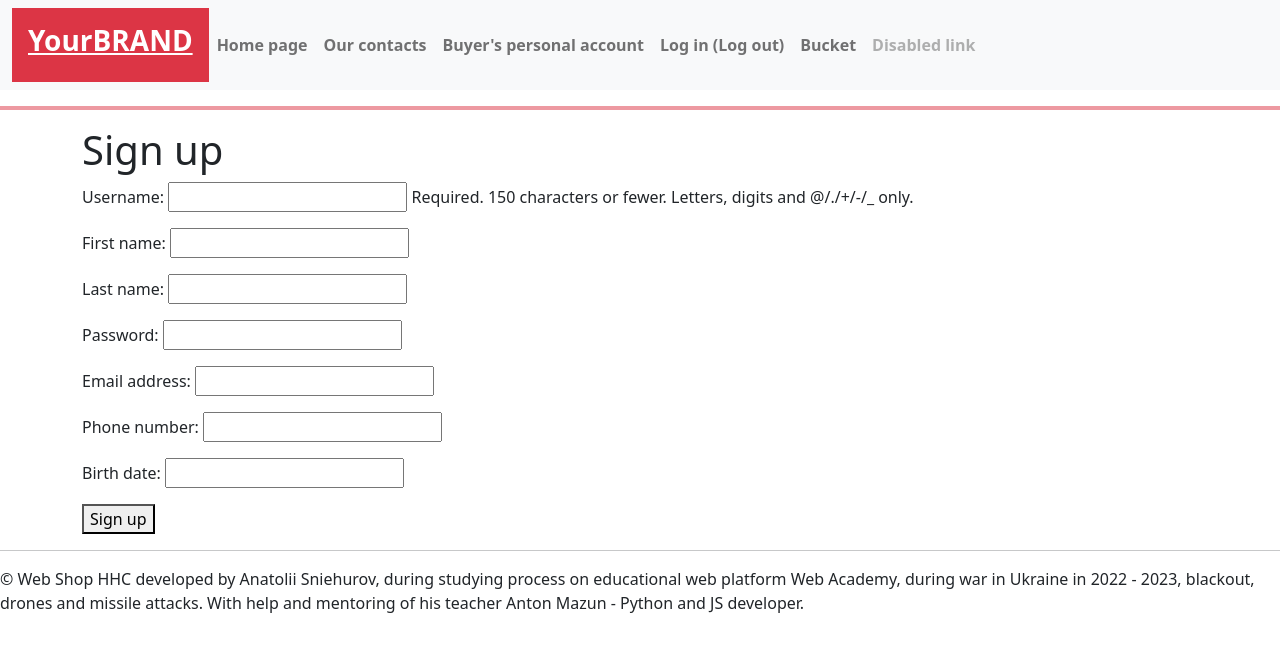
After one commit to AnatolySneg/web_shop_hhc, a Django app: page /signup/ in a window 1280 px wide. The commit adds this page. Shown: the top 652 px of the page. Run offline with Django 3.2, Linux system fonts and the light colour scheme.

```diff
--- /dev/null
+++ b/web_shop_hhc/products/forms.py
@@ -0,0 +1,9 @@
+from django import forms
+from .models import Customer
+
+
+class SignupForm(forms.ModelForm):
+    class Meta:
+        model = Customer
+        fields = ['username', 'first_name', 'last_name', 'password', 'email', 'phone_number', 'birth_date']
+        widgets = {'password': forms.PasswordInput()}
--- a/web_shop_hhc/products/templates/products/index.html
+++ b/web_shop_hhc/products/templates/products/index.html
@@ -1,11 +1,11 @@
 {% include 'products/includes/header.html' %}
 <!-- Contain <head>, <body>(Header) -->
 
-
+<div class="container">
 {% block content %}
 
 {% endblock %}
-
+</div>
 
 {% include 'products/includes/footer.html' %}
 <!-- Contains Footer, JS link -->
--- a/web_shop_hhc/products/templates/products/pages/login_page.html
+++ b/web_shop_hhc/products/templates/products/pages/login_page.html
@@ -25,7 +25,7 @@
         <button type="submit" class="btn btn-primary">Sign in</button>
       </form>
       <div class="dropdown-divider"></div>
-      <a class="dropdown-item" href="#">New around here? Sign up</a>
+    <a href="/signup/"><strong>New around here? Sign up</strong></a>
       <a class="dropdown-item" href="#">Forgot password?</a>
 
 </main>
--- /dev/null
+++ b/web_shop_hhc/products/templates/products/pages/signup_page.html
@@ -0,0 +1,10 @@
+{% extends 'products/index.html' %}
+
+{% block content %}
+    <h1>Sign up</h1>
+    <form method="post">
+        {% csrf_token %}
+        {{ form.as_p }}
+        <button type="submit">Sign up</button>
+    </form>
+{% endblock %}
--- a/web_shop_hhc/products/urls.py
+++ b/web_shop_hhc/products/urls.py
@@ -8,6 +8,7 @@ urlpatterns = [
     path('', product_list),
     path('about_us/', contacts_page),
     path('login/', login_page),
+    path('signup/', signup),
     path('logout/', login_page),
     path('user/', user_page),
     path('bucket/', bucket),
--- a/web_shop_hhc/products/views.py
+++ b/web_shop_hhc/products/views.py
@@ -1,6 +1,7 @@
-from django.shortcuts import render, get_object_or_404
+from django.shortcuts import render, redirect, get_object_or_404
 from django.http import HttpResponse
 from .models import Product, Image
+from .forms import SignupForm
 
 
 # Create your views here.
@@ -8,7 +9,7 @@ from .models import Product, Image
 
 def product_list(request):
     products = Product.objects.all()
-    print(request)
+    print(request.user)
     return render(request, 'products/pages/home_page.html', {
         'products': products,
         'active_page': "home_page"
@@ -73,3 +74,16 @@ def bucket(request):
         'active_page': "bucket"
     }
                   )
+
+
+def signup(request):
+    if request.method == 'POST':
+        form = SignupForm(request.POST)
+        if form.is_valid():
+            user = form.save(commit=False)
+            user.set_password(form.cleaned_data['password'])
+            user.save()
+            return redirect('products.views.product_list')
+    else:
+        form = SignupForm()
+    return render(request, 'products/pages/signup_page.html', {'form': form})
```
Also changed, not shown: web_shop_hhc/db1.sqlite3 (added).
